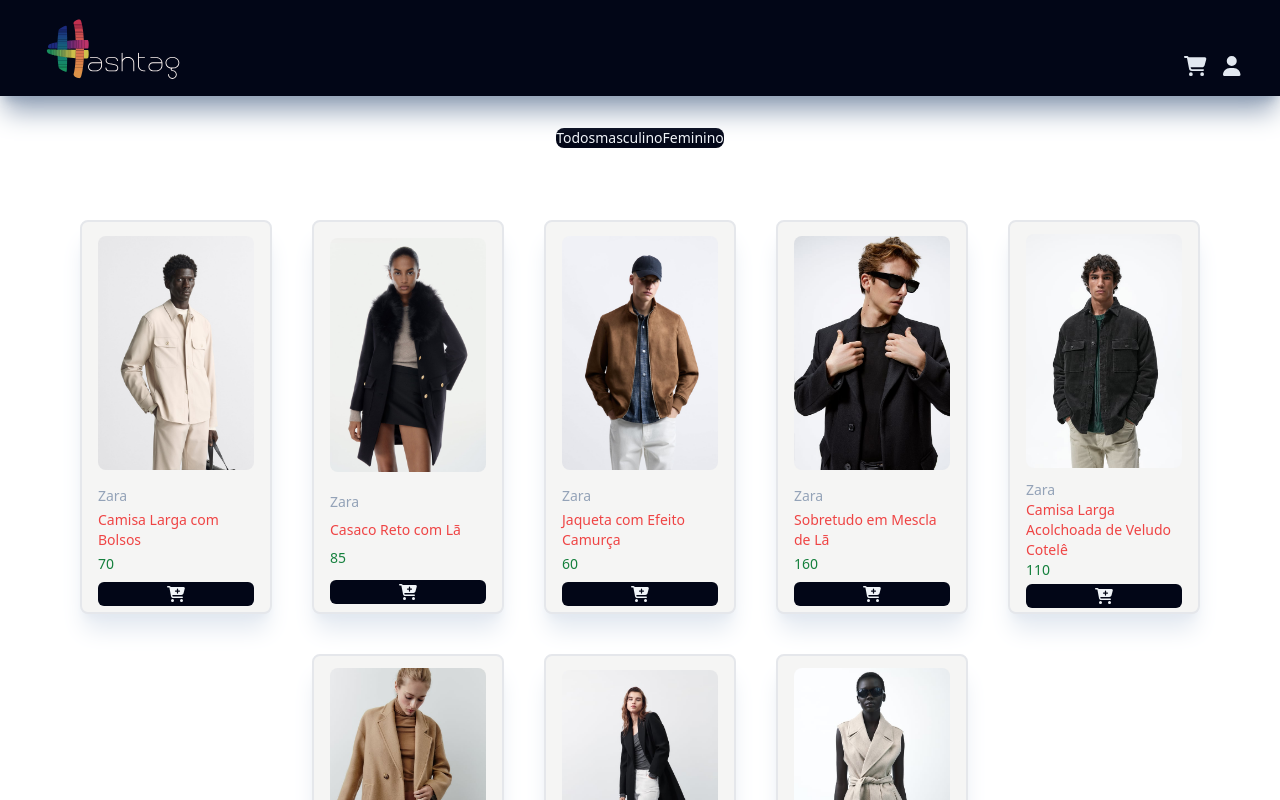
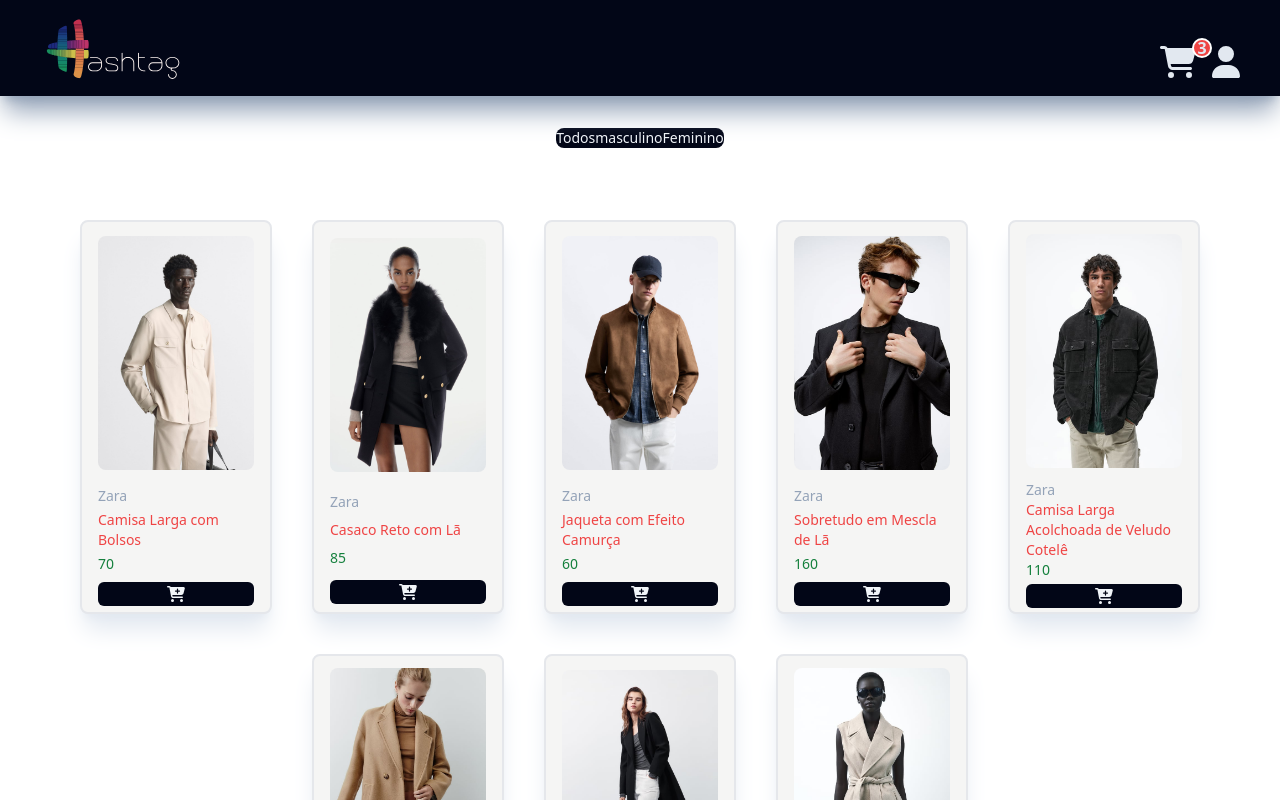
Before and after one commit to EngSivaldo/react-ecommerce, a React (Vite) app in the folder magazineHashtagR/: page / in a window 1280 px wide. Shown: the top 800 px of the page. Built offline with nearby package versions, Linux system fonts and the light colour scheme.

Commit message:
A caixa de filtros de produtos

```diff
--- a/magazineHashtagR/src/components/Header.jsx
+++ b/magazineHashtagR/src/components/Header.jsx
@@ -3,7 +3,7 @@
 
 const Header = () => {
   return (
-  <header className='flex text-xl sticky top-0 shadow-xl shadow-slate-400 bg-slate-950 text-slate-200 px-8 py-4 items-end justify-between text-base z-10'>
+  <header className='flex sticky top-0 shadow-xl shadow-slate-400 bg-slate-950 text-slate-200 px-8 py-4 items-end justify-between text-4-lg z-10'>
     <a href="/">
       <img className='h-16 px-2' src={logo} alt="Logo da Hashtag." />
     </a>
--- a/magazineHashtagR/src/components/UserButtons.jsx
+++ b/magazineHashtagR/src/components/UserButtons.jsx
@@ -4,9 +4,12 @@
 const UserButtons = () => {
   return (
     <div>
-      <button className='px-2'><FontAwesomeIcon icon={faCartShopping} /></button>
+      <button className='px-2 relative'>
+        <FontAwesomeIcon icon={faCartShopping} className='fa-2x'/>
+        <div id='cart-amount ' className='absolute inline-flex items-center justify-center w-5 h-5 font-semibold text-white-500 bg-red-500 border-2 border-white rounded-full -top-2 -right-2'>3</div>
+      </button>
       <a className='px-2'>
-        <FontAwesomeIcon icon={faUser} />
+        <FontAwesomeIcon icon={faUser} className='fa-2x'/>
       </a>
     </div>
   );
```
